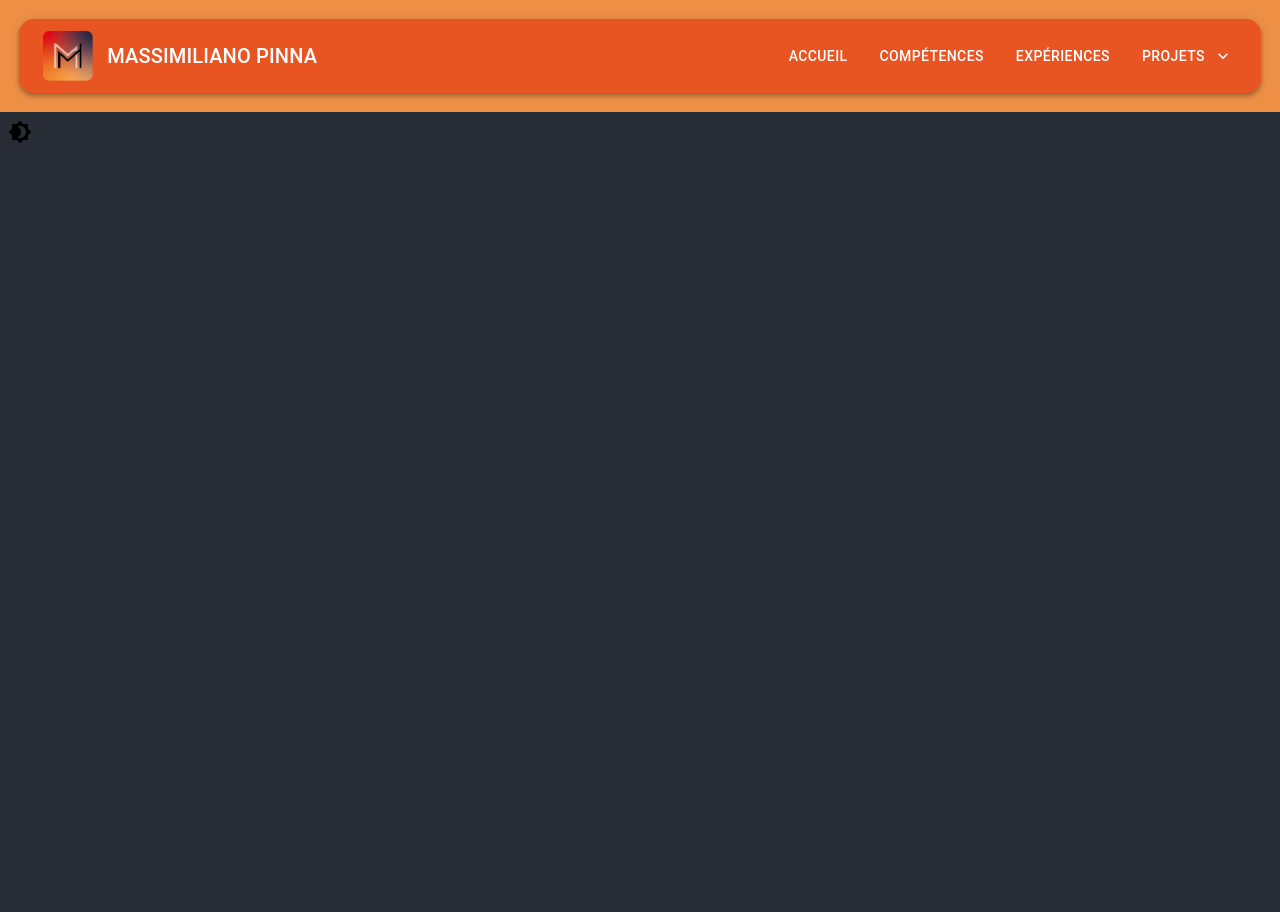
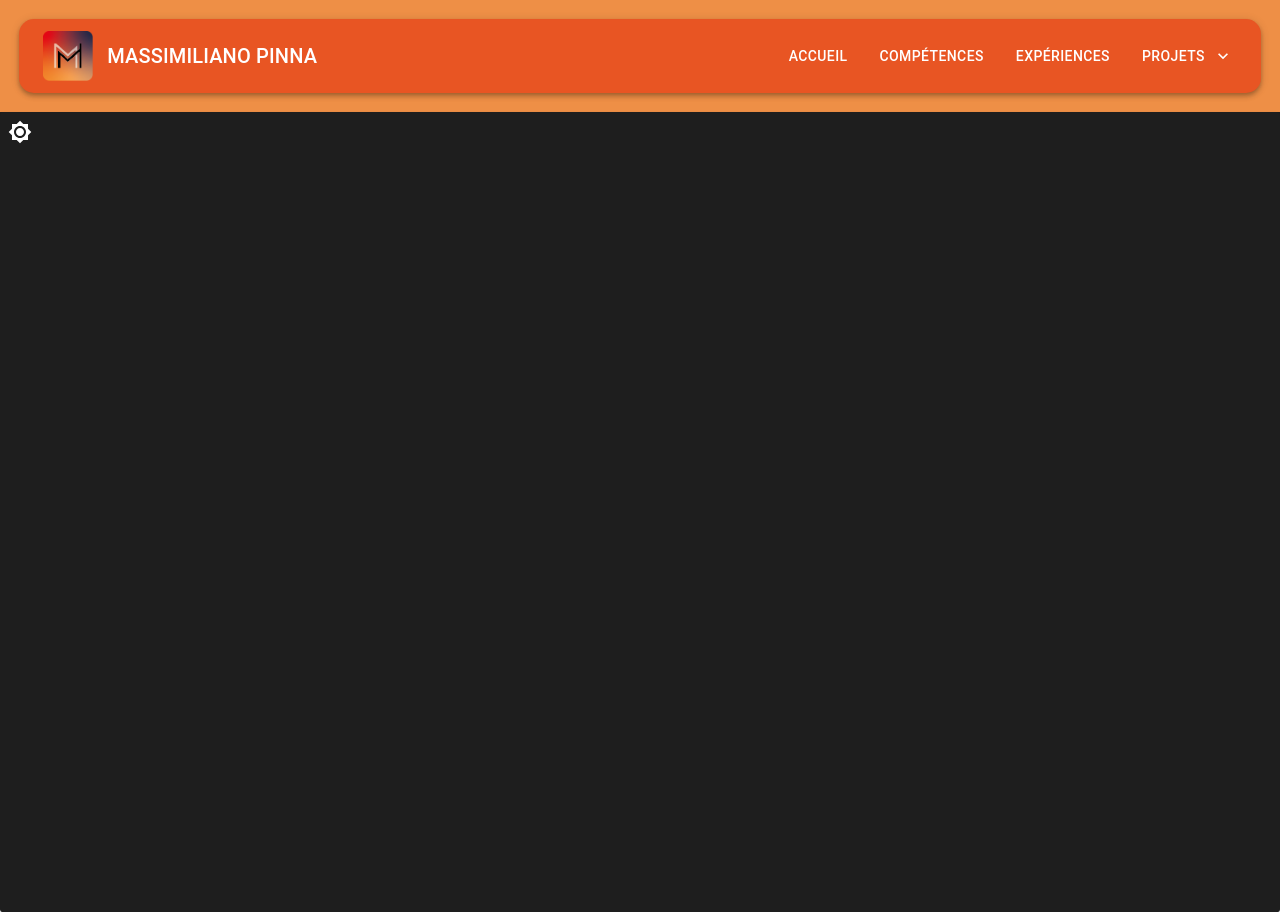
Before and after one commit to Massi-px/cv_en_ligne, a React (Create React App) app: page / in a window 1280 px wide. Before the commit the page ends 800 px from the top, so only its background shows below. Built offline with nearby package versions, Linux system fonts and the light colour scheme.

Commit message:
add darkmode and light mode

```diff
--- a/src/App.js
+++ b/src/App.js
@@ -2,14 +2,24 @@ import React, {useState, useEffect} from "react";
 import './assets/css/App.css';
 import Loader from './components/Loader.js';
 import MuiNavbar from "./components/MuiNavbar";
-import { ThemeProvider } from '@mui/material/styles';
-import lightTheme from './components/Lightmode.js';
-import darkTheme from './components/Darkmode.js';
-import { IconButton } from '@mui/material';
-import { Brightness4, Brightness7 } from '@mui/icons-material';
+import {createTheme, ThemeProvider} from '@mui/material/styles';
+import {IconButton, Paper} from '@mui/material';
+import {Brightness4, Brightness7} from '@mui/icons-material';
+
 function App() {
 
+    const [mode, setMode] = useState(false);
     const [loader, setLoader] = useState(true);
+
+    const theme = createTheme({
+        palette:{
+            mode: mode ? "light" : "dark"
+        },
+        background:{
+            default: '#282c34',
+            paper: '#2c2c2e', // couleur de fond pour les composants de type "paper" en mode sombre
+        }
+    })
 
     useEffect(() => {
         setLoader(true)
@@ -18,30 +28,22 @@ function App() {
         },3000)
     }, [])
 
-    const [theme, setTheme] = useState(lightTheme);
-
-    const toggleTheme = () => {
-        setTheme(theme.palette.mode === 'light' ? darkTheme : lightTheme);
-    };
-
     return loader ?(
             <Loader />
         )
         :
         (
-            <ThemeProvider theme={theme} className={theme.palette.mode}>
-                <div className="App">
+            <ThemeProvider theme={theme}>
+                <Paper className='App'>
                     <header className="App-header">
                         <MuiNavbar/>
                     </header>
-
-                    <body className="App-body">
-                    <IconButton onClick={toggleTheme} color="inherit">
-                        {theme.palette.mode === 'light' ? <Brightness4 /> : <Brightness7 />}
-                    </IconButton>
-                    </body>
-
-                </div>
+                    <Paper className='App-body' sx={{height: '100vh'}} check={mode} change={()=>setMode(!mode)}>
+                        <IconButton onClick={()=>setMode(!mode)} color="inherit">
+                            {theme.palette.mode === 'light' ? <Brightness4 /> : <Brightness7 />}
+                        </IconButton>
+                    </Paper>
+                </Paper>
             </ThemeProvider>
         );
 }
--- a/src/assets/css/App.css
+++ b/src/assets/css/App.css
@@ -7,11 +7,9 @@
   }
 }
 
-
-
-body{
+/*body{
   background-color: #282c34;
-}
+}*/
 
 .App-logo {
   height: 50px;
@@ -46,22 +44,10 @@ body{
 }
 
 .App-body{
-  height: auto;
+  height: 100%;
   width: auto;
 }
 
 .App-link {
   color: #61dafb;
 }
-
-.light {
-  /* Styles CSS pour le mode clair */
-  background-color: #fff;
-  color: #333;
-}
-
-.dark {
-  /* Styles CSS pour le mode sombre */
-  background-color: #282c34;
-  color: #fff;
-}
--- a/src/components/Darkmode.js
+++ b/src/components/Darkmode.js
@@ -5,10 +5,14 @@ const darkTheme = createTheme({
     palette: {
         mode: 'dark',
         primary: {
-            main: '#90caf9',
+            main: '#FFFFFF',
         },
         secondary: {
             main: '#f48fb1',
+        },
+        background: {
+            default: '#282c34', // couleur de fond par défaut en mode sombre
+            paper: '#282c34', // couleur de fond pour les composants de type "paper" en mode sombre
         },
     },
 });
--- a/src/components/Lightmode.js
+++ b/src/components/Lightmode.js
@@ -5,7 +5,7 @@ const lightTheme = createTheme({
     palette: {
         mode: 'light',
         primary: {
-            main: '#2196f3',
+            main: '#FF4444',
         },
         secondary: {
             main: '#f50057',
```
